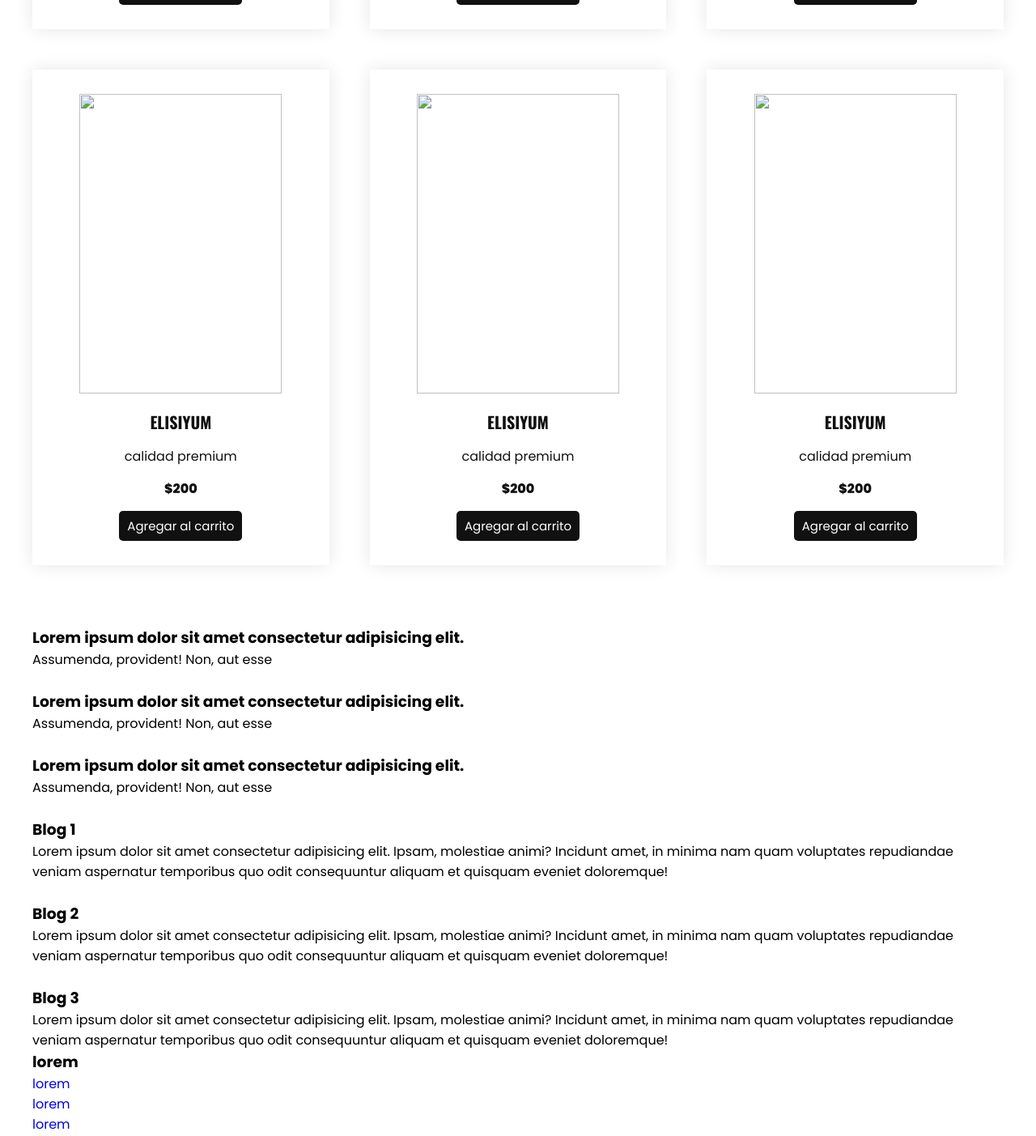
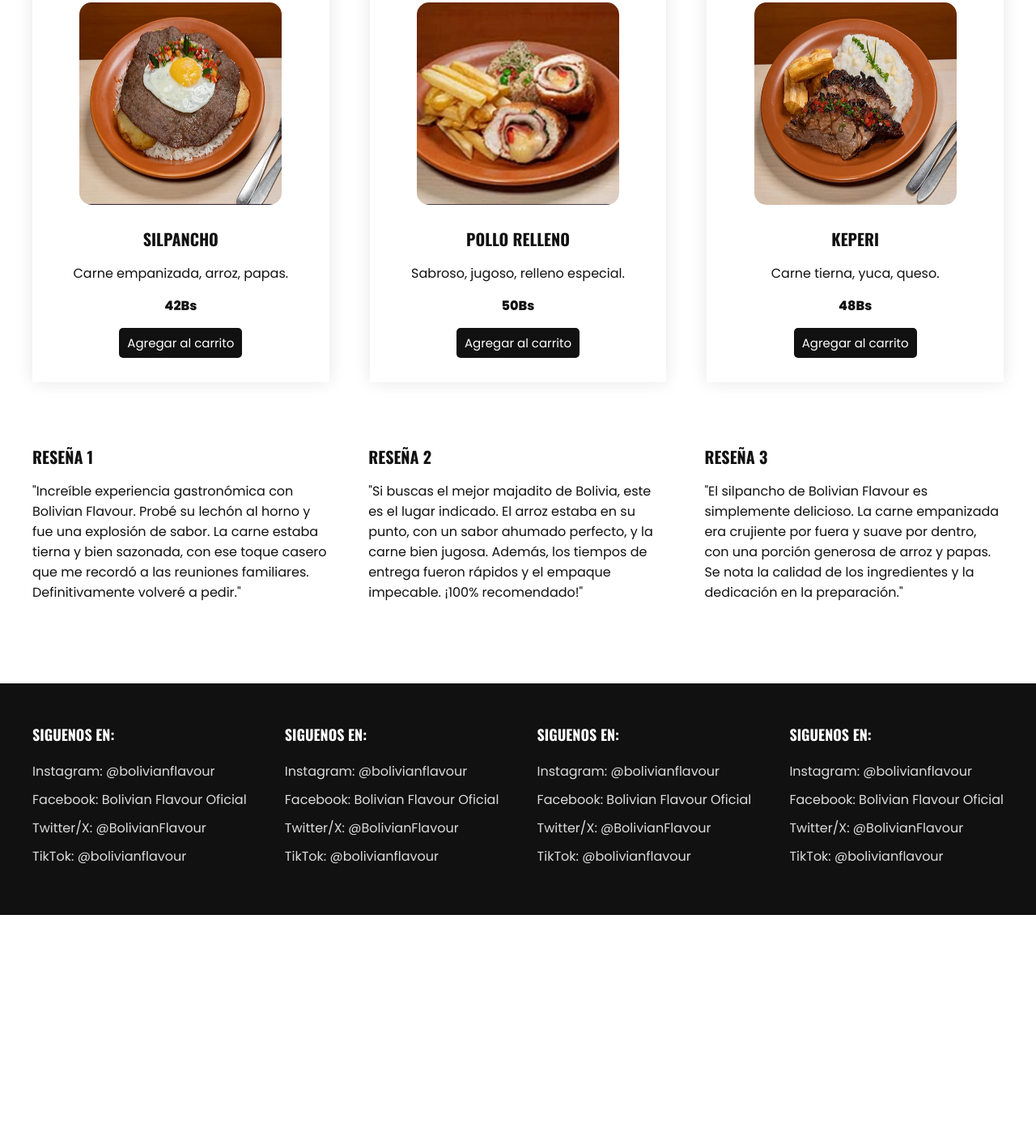
Before and after one commit to CamiloRaphaelZuletaWolff/E-Commerce, a plain HTML site: page HTML/index.html in a window 1280 px wide. Shown: the part 1645-3048 px from the top of the page at 81% size. After the commit the page ends 2775 px from the top, so only its background shows below. Drawn offline with nearby package versions, Linux system fonts and the light colour scheme; files whose address does not match are found by name.

Commit message:
Terminado Index Frontend

```diff
--- a/CSS/style.css
+++ b/CSS/style.css
@@ -58,6 +58,10 @@ img{
     text-transform: uppercase;
     font-weight: 800;
 }
+.logo:hover{
+    transition: transform 0.3s ease;
+    transform: scale(1.1);
+}
 
 .menu .navber ul li{
     position: relative;
@@ -69,6 +73,10 @@ img{
     padding: 20px;
     color: #111111;
     display: block;
+}
+.menu .navber ul li a:hover {
+    transition: transform 0.3s ease;
+    transform: scale(1.1);
 }
 #menu{
     display: none;
@@ -130,6 +138,10 @@ th, td{
     flex-basis: 50%;
     text-align: center;
 }
+.header-img:hover{
+    transition: transform 0.3s ease;
+    transform: scale(1.1);
+}
 
 .header-txt{
     flex-basis: 50%;
@@ -143,6 +155,10 @@ th, td{
     color: #111111;
     font-family: 'Oswald', sens-serif;
     margin-bottom: 15px;
+}
+.header-txt h1:hover {
+    transition: transform 0.3s ease;
+    transform: scale(1.05);
 }
 
 .header-txt p{
@@ -159,6 +175,11 @@ th, td{
     border-radius: 5px;
 }
 
+.btn-1:hover {
+    transition: transform 0.3s ease;
+    transform: scale(1.1);
+}
+
 .ofert{
     padding: 20px 0 0 0;
     display: flex;
@@ -172,6 +193,12 @@ th, td{
     background-color: #f5f5f5;
     padding: 35px;
 }
+
+.ofert-1:hover {
+    transition: transform 0.3s ease;
+    transform: scale(1.05);
+}
+
 .ofert-img{
     flex-basis: 50%;
     margin-right: 15px;
@@ -202,6 +229,10 @@ th, td{
     border-radius: 5px;
     font-size: 15px;
 }
+.btn-2:hover {
+    transition: transform 0.3s ease;
+    transform: scale(1.1);
+}
 
 
 .products{
@@ -228,11 +259,16 @@ th, td{
     padding: 30px;
     box-shadow: 0 0 20px rgba(0, 0,0, 0.1);
 }
+.product:hover {
+    transition: transform 0.3s ease;
+    transform: scale(1.05);
+}
 
 .product img{
     width: 250px;
-    height: 370px;
+    height: 250px;
     margin-bottom: 20px;
+    border-radius: 15px;
 }
 
 .product h3{
@@ -252,3 +288,56 @@ th, td{
 .precio{
     font-weight: 800;
 }
+
+.blog{
+    display: flex;
+    justify-content: space-between;
+    padding-bottom: 100px;
+}
+
+
+.blog-1{
+    flex-basis: calc(33.3% - 30px);
+}
+
+.blog-1 img{
+    margin-bottom: 20px;
+}
+
+.blog-1 h3{
+    font-size: 20px;
+    color: #111111;
+    font-family: 'Oswald', sans-serif;
+    text-transform: uppercase;
+    margin-bottom: 15px;
+}
+
+.blog-1 p{
+    font-size: 16px;
+    color: #111111;
+}
+
+.footer{
+    padding: 50px 0;
+    background-color: #111111;
+}
+
+.footer-content{
+    display: flex;
+    justify-content: space-between;
+}
+
+.link h3{
+    font-size:  18px;
+    color: #FFFFFF;
+    font-family: 'Oswald', sans-serif;
+    text-transform: uppercase;
+    margin-bottom: 20px;
+}
+
+.link a {
+    font-size: 16px;
+    color: #DCDCDC;
+    display: block;
+    margin-bottom: 10px;
+}
--- a/HTML/index.html
+++ b/HTML/index.html
@@ -98,61 +98,61 @@
     <div class="product-content">
 
         <div class="product">
-            <img src="" alt="">
+            <img src="/imagenes/Lechon.jpeg" alt="">
             <div class="product-txt">
-                <h3>Elisiyum</h3>
-                <p>calidad premium</p>
-                <p class="precio">$200</p>
+                <h3>Lechon Boliviano</h3>
+                <p>Cerdo crujiente, jugoso, delicioso.</p>
+                <p class="precio">45Bs</p>
                 <a href="#" class="agregar-carrito btn-2" data-id="1">Agregar al carrito</a>
             </div>
         </div>
 
         <div class="product">
-            <img src="" alt="">
+            <img src="/imagenes/PolloFrito.jpeg" alt="">
             <div class="product-txt">
-                <h3>Elisiyum</h3>
-                <p>calidad premium</p>
-                <p class="precio">$200</p>
+                <h3>Pollo a la Broaster</h3>
+                <p>Crujiente, dorado, jugoso, irresistible.</p>
+                <p class="precio">$38Bs</p>
                 <a href="#" class="agregar-carrito btn-2" data-id="2">Agregar al carrito</a>
             </div>
         </div>
 
         <div class="product">
-            <img src="" alt="">
+            <img src="/imagenes/Majao.jpeg" alt="">
             <div class="product-txt">
-                <h3>Elisiyum</h3>
-                <p>calidad premium</p>
-                <p class="precio">$200</p>
+                <h3>Majadito</h3>
+                <p>Arroz ahumado, carne jugosa.</p>
+                <p class="precio">40Bs</p>
                 <a href="#" class="agregar-carrito btn-2" data-id="3">Agregar al carrito</a>
             </div>
         </div>
 
         <div class="product">
-            <img src="" alt="">
+            <img src="/imagenes/Silpancho.jpeg" alt="">
             <div class="product-txt">
-                <h3>Elisiyum</h3>
-                <p>calidad premium</p>
-                <p class="precio">$200</p>
+                <h3>Silpancho</h3>
+                <p>Carne empanizada, arroz, papas.</p>
+                <p class="precio">42Bs</p>
                 <a href="#" class="agregar-carrito btn-2" data-id="4">Agregar al carrito</a>
             </div>
         </div>
 
         <div class="product">
-            <img src="" alt="">
+            <img src="/imagenes/PolloRelleno.jpeg" alt="">
             <div class="product-txt">
-                <h3>Elisiyum</h3>
-                <p>calidad premium</p>
-                <p class="precio">$200</p>
+                <h3>Pollo Relleno</h3>
+                <p>Sabroso, jugoso, relleno especial.</p>
+                <p class="precio">50Bs</p>
                 <a href="#" class="agregar-carrito btn-2" data-id="5">Agregar al carrito</a>
             </div>
         </div>
 
         <div class="product">
-            <img src="" alt="">
+            <img src="/imagenes/CarnYucArrQso.jpeg" alt="">
             <div class="product-txt">
-                <h3>Elisiyum</h3>
-                <p>calidad premium</p>
-                <p class="precio">$200</p>
+                <h3>Keperi</h3>
+                <p>Carne tierna, yuca, queso.</p>
+                <p class="precio">48Bs</p>
                 <a href="#" class="agregar-carrito btn-2" data-id="6">Agregar al carrito</a>
             </div>
         </div>
@@ -161,72 +161,30 @@
 
 </main>
 
-<section class="icons container">
-
-    <div class="icon-1">
-        <div class="icon-img">
-            <img src="" alt="">
-        </div>
-        <div class="icon-txt">
-            <h3>Lorem ipsum dolor sit amet consectetur adipisicing elit.</h3>
-            <p>
-            Assumenda, provident! Non, aut esse
-            </p>
-        </div>
-    </div>
-
-    <div class="icon-1">
-        <div class="icon-img">
-            <img src="" alt="">
-        </div>
-        <div class="icon-txt">
-            <h3>Lorem ipsum dolor sit amet consectetur adipisicing elit.</h3>
-            <p>
-            Assumenda, provident! Non, aut esse
-            </p>
-        </div>
-    </div>
-
-    <div class="icon-1">
-        <div class="icon-img">
-            <img src="" alt="">
-        </div>
-        <div class="icon-txt">
-            <h3>Lorem ipsum dolor sit amet consectetur adipisicing elit.</h3>
-            <p>
-            Assumenda, provident! Non, aut esse
-            </p>
-        </div>
-    </div>
-</section>
-
 <section class="blog container">
 
     <div class="blog-1">
         <img src="" alt="">
-        <h3>Blog 1</h3>
-        <p>Lorem ipsum dolor sit amet consectetur adipisicing elit. Ipsam, molestiae animi? Incidunt amet,
-        in minima nam quam voluptates repudiandae veniam aspernatur temporibus
-        quo odit consequuntur aliquam et quisquam eveniet
-        doloremque!</p>
+        <h3>Reseña 1</h3>
+        <p>"Increíble experiencia gastronómica con Bolivian Flavour. Probé su lechón al horno y fue una explosión de sabor.
+         La carne estaba tierna y bien sazonada, con ese toque casero que me recordó a las reuniones
+         familiares. Definitivamente volveré a pedir."</p>
     </div>
 
     <div class="blog-1">
         <img src="" alt="">
-        <h3>Blog 2</h3>
-        <p>Lorem ipsum dolor sit amet consectetur adipisicing elit. Ipsam, molestiae animi? Incidunt amet,
-        in minima nam quam voluptates repudiandae veniam aspernatur temporibus
-        quo odit consequuntur aliquam et quisquam eveniet
-        doloremque!</p>
+        <h3>Reseña 2</h3>
+        <p>"Si buscas el mejor majadito de Bolivia, este es el lugar indicado.
+         El arroz estaba en su punto, con un sabor ahumado perfecto, y la carne bien jugosa.
+          Además, los tiempos de entrega fueron rápidos y el empaque impecable. ¡100% recomendado!"</p>
     </div>
 
     <div class="blog-1">
         <img src="" alt="">
-        <h3>Blog 3</h3>
-        <p>Lorem ipsum dolor sit amet consectetur adipisicing elit. Ipsam, molestiae animi? Incidunt amet,
-        in minima nam quam voluptates repudiandae veniam aspernatur temporibus
-        quo odit consequuntur aliquam et quisquam eveniet
-        doloremque!</p>
+        <h3>Reseña 3</h3>
+        <p>"El silpancho de Bolivian Flavour es simplemente delicioso.
+         La carne empanizada era crujiente por fuera y suave por dentro, con una porción generosa de arroz y papas.
+         Se nota la calidad de los ingredientes y la dedicación en la preparación."</p>
     </div>
 
 </section>
@@ -236,42 +194,42 @@
     <div class="footer-content container">
 
         <div class="link">
-            <h3>lorem</h3>
+            <h3>Siguenos en:</h3>
             <ul>
-                <li><a href="#">lorem</a></li>
-                <li><a href="#">lorem</a></li>
-                <li><a href="#">lorem</a></li>
-                <li><a href="#">lorem</a></li>
+                <li><a href="#">Instagram: @bolivianflavour</a></li>
+                <li><a href="#">Facebook: Bolivian Flavour Oficial</a></li>
+                <li><a href="#">Twitter/X: @BolivianFlavour</a></li>
+                <li><a href="#">TikTok: @bolivianflavour</a></li>
             </ul>
         </div>
 
         <div class="link">
-            <h3>lorem</h3>
+            <h3>Siguenos en:</h3>
             <ul>
-                <li><a href="#">lorem</a></li>
-                <li><a href="#">lorem</a></li>
-                <li><a href="#">lorem</a></li>
-                <li><a href="#">lorem</a></li>
+                <li><a href="#">Instagram: @bolivianflavour</a></li>
+                <li><a href="#">Facebook: Bolivian Flavour Oficial</a></li>
+                <li><a href="#">Twitter/X: @BolivianFlavour</a></li>
+                <li><a href="#">TikTok: @bolivianflavour</a></li>
             </ul>
         </div>
 
         <div class="link">
-            <h3>lorem</h3>
+            <h3>Siguenos en:</h3>
             <ul>
-                <li><a href="#">lorem</a></li>
-                <li><a href="#">lorem</a></li>
-                <li><a href="#">lorem</a></li>
-                <li><a href="#">lorem</a></li>
+                <li><a href="#">Instagram: @bolivianflavour</a></li>
+                <li><a href="#">Facebook: Bolivian Flavour Oficial</a></li>
+                <li><a href="#">Twitter/X: @BolivianFlavour</a></li>
+                <li><a href="#">TikTok: @bolivianflavour</a></li>
             </ul>
         </div>
 
         <div class="link">
-            <h3>lorem</h3>
+            <h3>Siguenos en:</h3>
             <ul>
-                <li><a href="#">lorem</a></li>
-                <li><a href="#">lorem</a></li>
-                <li><a href="#">lorem</a></li>
-                <li><a href="#">lorem</a></li>
+                <li><a href="#">Instagram: @bolivianflavour</a></li>
+                <li><a href="#">Facebook: Bolivian Flavour Oficial</a></li>
+                <li><a href="#">Twitter/X: @BolivianFlavour</a></li>
+                <li><a href="#">TikTok: @bolivianflavour</a></li>
             </ul>
         </div>
 
```
